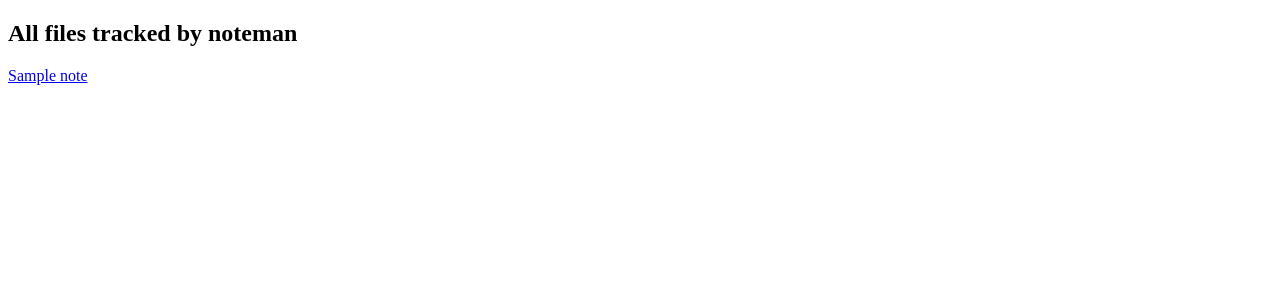
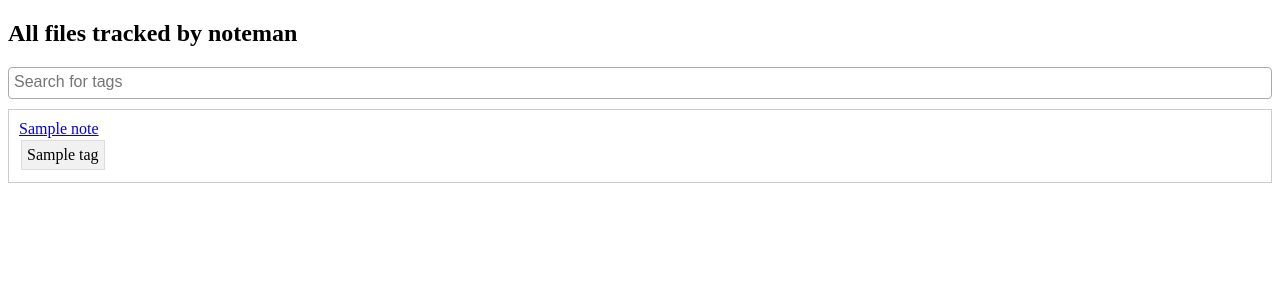
Before and after one commit to cbb4bbc5/thesis-app, a Django app: page /notes/ in a window 1280 px wide. Shown: the top 300 px of the page. Run offline with Django 5.2, Linux system fonts and the light colour scheme; tables that the repository leaves empty hold one stand-in row (values such as "Sample post"); some libraries are stand-ins or nearby versions.

Commit message:
Add filtering notes by their tags
A lot has changed between last commit and this one but many of the
changes are purely cosmetic (like sorting tags by their names,
displaying tags alongside notes or boarders around elements thanks to
addition of basic CSS).

But the most important part of this commit was without a doubt adding a
search bar, it works mostly like I want it to work apart from not
clearing on page refresh and when a new tag is inserted it appears in
the search in alphabetical order which is something I did not plan and
don't know how to change.

```diff
--- a/noteman/apps/dashboard/forms.py
+++ b/noteman/apps/dashboard/forms.py
@@ -24,8 +24,6 @@ class NoteForm(forms.ModelForm):
         instance = forms.ModelForm.save(self)
         instance.tags.clear()
         instance.tags.add(*self.cleaned_data['tags'])
-        # instance.references.clear()
-        # instance.references.add(*self.cleaned_data['references'])
         return instance
 
 
--- a/noteman/apps/dashboard/views.py
+++ b/noteman/apps/dashboard/views.py
@@ -14,8 +14,10 @@ def index(request):
 def all_notes(request):
     template = loader.get_template('dashboard/all_notes.html')
     notes = Note.objects.order_by('-cr_time')
+    tags = Tag.objects.order_by('name')
     context = {
-        'notes' : notes,
+        'notes': notes,
+        'tags': tags,
     }
     return HttpResponse(template.render(context, request))
 
--- a/noteman/templates/dashboard/all_notes.html
+++ b/noteman/templates/dashboard/all_notes.html
@@ -1,24 +1,121 @@
 <!DOCTYPE html>
 <html lang="en">
 <head>
-    <meta charset="utf-8">
-    <meta http-equiv="X-UA-Compatible" content="IE=edge">
-    <meta name="viewport" content="width=device-width, initial-scale=1">
+    <meta charset="UTF-8">
+    <meta name="viewport" content="width=device-width, initial-scale=1.0">
     <title>All notes</title>
+    <link href="https://cdn.jsdelivr.net/npm/select2@4.1.0-beta.1/dist/css/select2.min.css" rel="stylesheet" />
+    <style>
+        .selected-items {
+            margin-top: 20px;
+        }
+        .selected-item {
+            display: inline-block;
+            background-color: #4caf50;
+            color: white;
+            padding: 5px 10px;
+            margin: 5px;
+            border-radius: 3px;
+        }
+        .note {
+            border: 1px solid #ccc;
+            padding: 10px;
+            margin: 10px 0;
+        }
+        .tag {
+            display: inline-block;
+            background-color: #f1f1f1;
+            border: 1px solid #ddd;
+            padding: 5px;
+            margin: 2px;
+        }
+    </style>
 </head>
 <body>
     <h2>All files tracked by noteman</h2>
-    <!-- TODO: add a button -->
-    <!-- <button class="note styled" onlick="{% url 'dashboard:add_note' %}">Add a new note</button> -->
     {% if notes %}
-      <!-- TODO: maybe factor this for loop and the one in notes.html as they are quite similar -->
+	<form>
+	    <select id="search-bar" style="width: 100%;" multiple>
+		{% for tag in tags %}
+		    <option value="{{ tag.name }}">{{ tag.name }}</option>
+		{% endfor %}
+	    </select>
+	</form>
+
+	<div id="notes">
 	    {% for note in notes %}
-    <div>
+		<div class="note" data-tags="{% for tag in note.tags.all %}{{ tag.name }},{% endfor %}">
 	<a href="{% url 'dashboard:note_detail' note.id %}"> {{ note.name }}</a>
+		    <div class="tags">
+			{% if note.tags.all %}
+			    {% for tag in note.tags.all|dictsort:"name" %}
+				<span class="tag">{{ tag.name }}</span>{% if not forloop.last %}, {% endif %}
+			    {% endfor %}
+			{% else %}
+			    <strong> No tags </strong>
+			{% endif %}
+		    </div>
 		</div>
 	    {% endfor %}
     {% else %}
 	<p> No notes yet </p>
     {% endif %}
+    </div>
+
+    <script src="https://code.jquery.com/jquery-3.6.0.min.js"></script>
+    <script src="https://cdn.jsdelivr.net/npm/select2@4.1.0-beta.1/dist/js/select2.min.js"></script>
+    <script>
+        $(document).ready(function() {
+            $('#search-bar').select2({
+                placeholder: 'Search for tags',
+                allowClear: true,
+
+            });
+
+            function removeItem(item) {
+                $('#selected-item-' + item).remove();
+                var newOption = new Option(item, item, false, false);
+                $('#search-bar').append(newOption).trigger('change.select2');
+                filterNotes();
+            }
+
+            $('#search-bar').on('select2:select', function (e) {
+                var item = e.params.data.id;
+                var itemText = e.params.data.text;
+
+                $('#selected-items').append(
+                    '<span class="selected-item" id="selected-item-' + item + '">' +
+                    itemText +
+                    '<span class="remove-item" onclick="removeItem(\'' + item + '\')">x</span>' +
+                    '</span>'
+                );
+
+                filterNotes();
+            });
+
+            $('#search-bar').on('select2:unselect', function (e) {
+                var item = e.params.data.id;
+                $('#selected-item-' + item).remove();
+                filterNotes();
+            });
+
+            function filterNotes() {
+                var selectedTags = $('#search-bar').val() || [];
+
+                $('.note').each(function() {
+                    var note = $(this);
+                    var noteTags = note.data('tags').split(',');
+
+                    var showNote = selectedTags.every(tag => noteTags.includes(tag));
+
+                    if (showNote) {
+                        note.show();
+                    } else {
+                        note.hide();
+                    }
+                });
+            }
+        });
+    </script>
 </body>
 </html>
```
Also changed, not shown: noteman/templates/dashboard/note.html (+3 -5 lines). Lines whose indentation alone changed are shown as unchanged.
